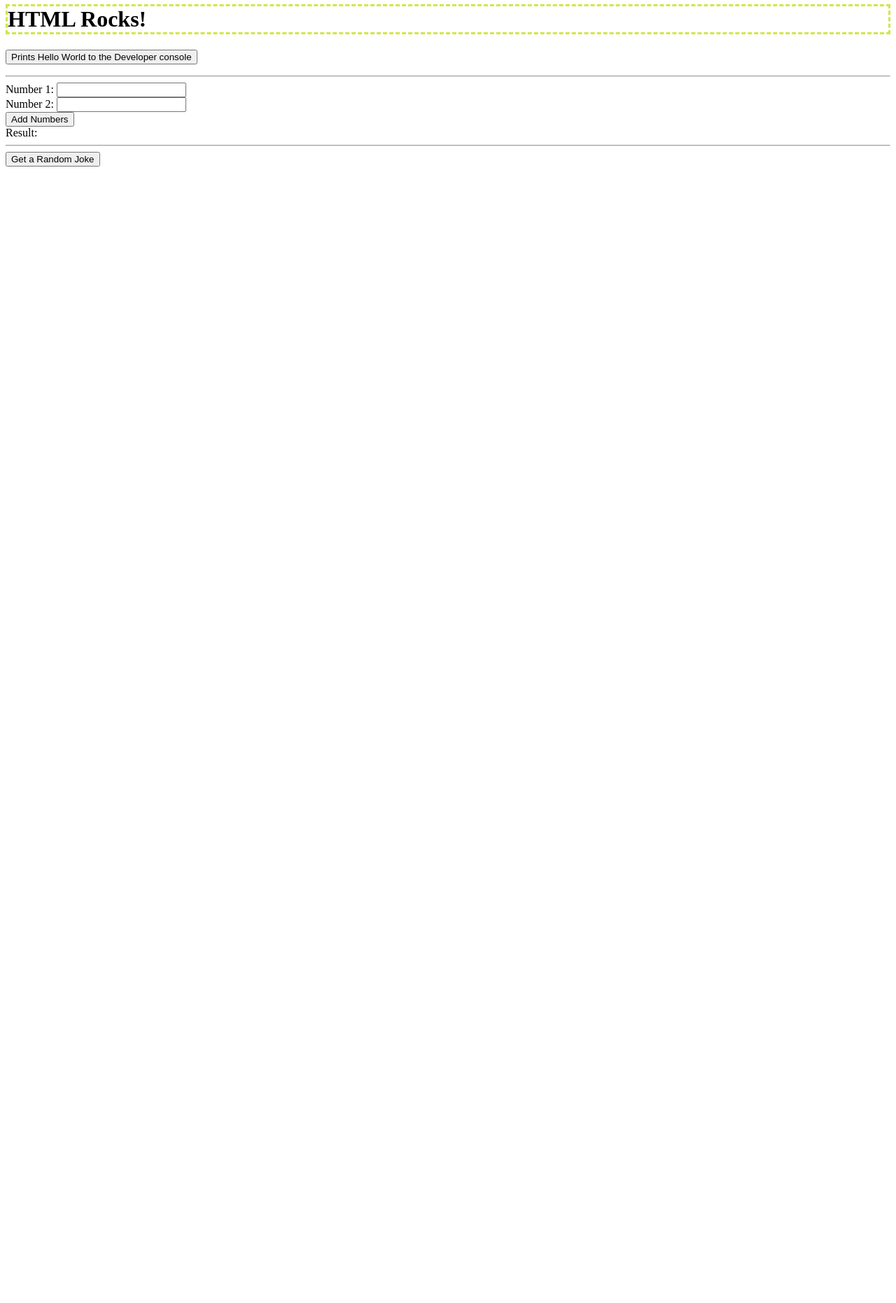
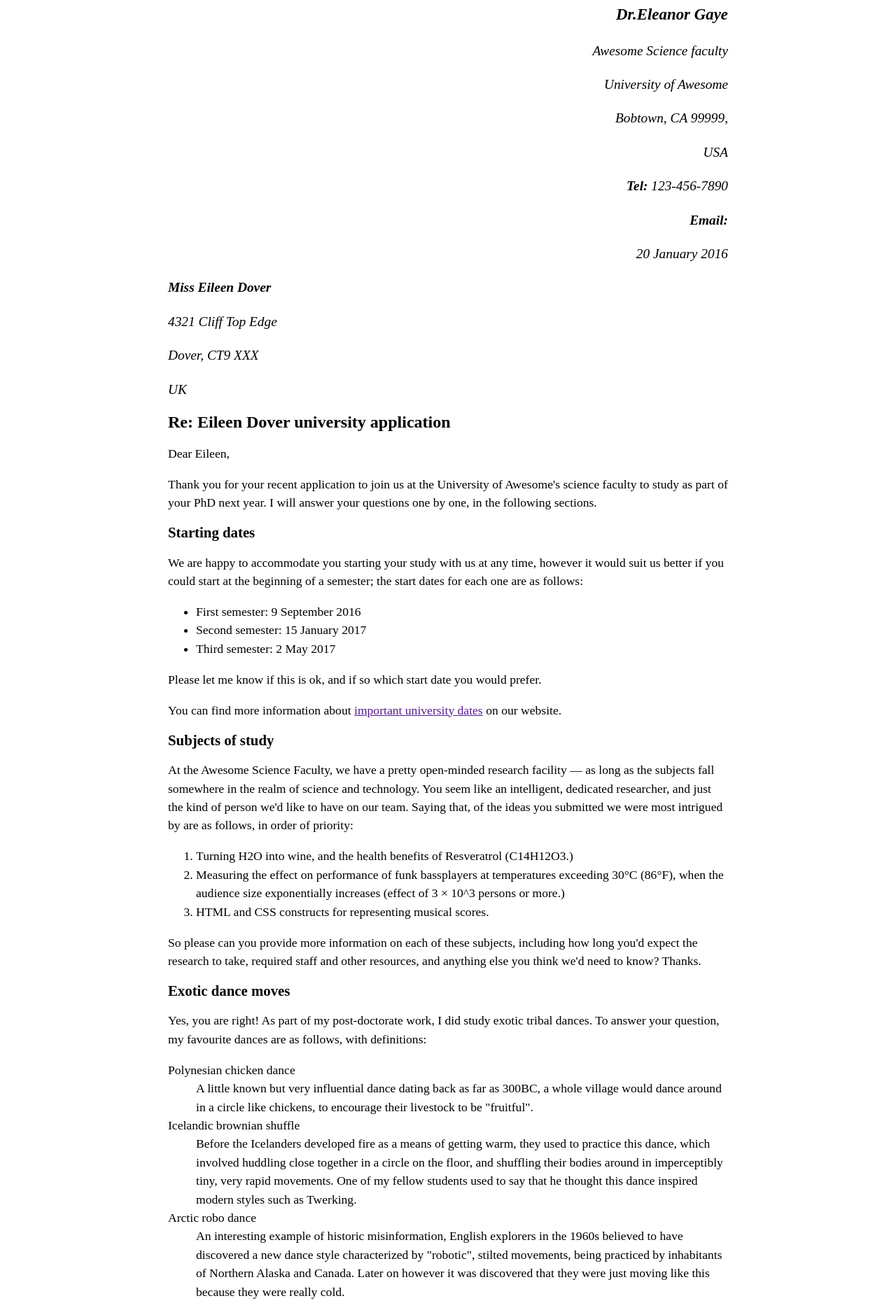
Before and after one commit to tonycukurs/CS408-HW3, a website: page index.html in a window 1280 px wide. Shown: the part 15-1877 px from the top of the page at 70% size. Before the commit the page ends 800 px from the top, so only its background shows below. Drawn offline with Linux system fonts and the light colour scheme.

Commit message:
edited index.html README.md and added the style.css

```diff
--- a/css/style.css
+++ b/css/style.css
@@ -1,4 +1,24 @@
-h1{
-  border-color: #d3e644;
-  border-style: dashed;
+body {
+  max-width: 800px;
+  margin: 0 auto;
 }
+
+.sender-column {
+  text-align: right;
+}
+
+h1 {
+  font-size: 1.5em;
+}
+
+h2 {
+  font-size: 1.3em;
+}
+
+p,ul,ol,dl,address {
+  font-size: 1.1em;
+}
+
+p, li, dd, dt, address {
+  line-height: 1.5;
+}
--- a/index.html
+++ b/index.html
@@ -3,76 +3,95 @@
 
 <head>
   <meta charset="utf-8">
-  <title>Hello World!</title>
-  <meta name="description" content="">
+  <title>Letter</title>
+  <meta name="Dr. Eleanor Gaye" content="">
   <meta name="viewport" content="width=device-width, initial-scale=1">
   <link rel="stylesheet" href="css/style.css">
   <link rel="shortcut icon" href="img/favicon.ico">
 </head>
 
 <body>
-  <h1>HTML Rocks!</h1>
-  <p>
-    <button  onclick="helloWorld()">Prints Hello World to the Developer console</button>
-  </p>
-  <hr>
-  <form id="addForm">
-    <label for="num1">Number 1:</label>
-    <input type="number" id="num1" name="num1" required>
-    <br>
-    <label for="num2">Number 2:</label>
-    <input type="number" id="num2" name="num2" required>
-    <br>
-    <button type="submit">Add Numbers</button>
-  </form>
 
-  <label id="result">Result:</label>
+    <address class="sender-column">
+  <h2>Dr.Eleanor Gaye</h2>
+    <p>Awesome Science faculty</p>
+    <p>University of Awesome</p>
+    <p>Bobtown, CA 99999,</p>
+    <p>USA</p>
+    <p><strong>Tel:</strong> 123-456-7890</p>
+    <p><strong>Email:</strong>
+    <p>20 January 2016</p>
+    </address>
 
-  <hr>
+    <address>
+    <p><strong>Miss Eileen Dover</strong></p>
+    <p>4321 Cliff Top Edge</p>
+    <p>Dover, CT9 XXX</p>
+    <p>UK</p>
+    </address>
 
-  <button id="jokeButton">Get a Random Joke</button>
-  <p id="joke"></p>
+    <h1>Re: Eileen Dover university application</h1>
+    <p>Dear Eileen,</p>
+    <p>Thank you for your recent application to join us at the University of Awesome's science faculty to study as part of your PhD next year.
+       I will answer your questions one by one, in the following sections.
+    </p>
+    <h2>Starting dates</h2>
+    <p>We are happy to accommodate you starting your study with us at any time, however it would suit us better if you could start at the beginning
+       of a semester; the start dates for each one are as follows:
+    </p>
 
-  <script type="module" script="js/main.js">
-    import {helloWorld, add, fetchRandomJoke} from './js/main.js';
+    <ul>
+      <li>First semester: 9 September 2016</li>
+      <li>Second semester: 15 January 2017</li>
+      <li>Third semester: 2 May 2017</li>
+    </ul>
 
-    // This shows how to assign a function to the window object
-    // so that it can be called from the browser console
-    window.helloWorld = helloWorld;
+    <P>Please let me know if this is ok, and if so which start date you would prefer.</P>
+    <P>You can find more information about <a href="">important university dates</a> on our website.
+    </P>
 
-    // This shows how to add an event listener to a button in the HTML
-    // and call a function when the button is clicked
-    const form = document.getElementById('addForm');
-    form.addEventListener('submit', function(e) {
-      e.preventDefault();
-      const num1 = parseFloat(document.getElementById('num1').value);
-      const num2 = parseFloat(document.getElementById('num2').value);
-      try{
-        const result = add(num1, num2);
-        document.getElementById('result').textContent = `Result: ${result}`;
-      }catch(e){
-        console.error(e);
-        document.getElementById('result').textContent = `Error: ${e.message}`;
-      }
+    <h2>Subjects of study</h2>
+    <p>At the Awesome Science Faculty, we have a pretty open-minded research facility — as long as the subjects fall somewhere
+       in the realm of science and technology. You seem like an intelligent, dedicated researcher, and just the kind of person
+        we'd like to have on our team. Saying that, of the ideas you submitted we were most intrigued by are as follows, in order of priority:
+    </p>
 
-    });
+    <ol>
+      <li>Turning H2O into wine, and the health benefits of Resveratrol (C14H12O3.)</li>
+      <li>Measuring the effect on performance of funk bassplayers at temperatures exceeding 30°C (86°F),
+         when the audience size exponentially increases (effect of 3 × 10^3 persons or more.)</li>
+      <li>HTML and CSS constructs for representing musical scores.</li>
+    </ol>
 
-    // this shows how to add an event listener to a button in the HTML
-    // that calls a function that fetches a random joke from an API
-    // and displays it on the page
-    const jokebtn = document.getElementById('jokeButton');
-    const jokeresult = document.getElementById('joke');
-    jokebtn.addEventListener('click', async () => {
-      try {
-        jokeresult.textContent = 'Loading...';
-        const joke = await fetchRandomJoke();
-        document.getElementById('joke').textContent = joke;
-      } catch (e) {
-        console.error(e);
-        document.getElementById('joke').textContent = `Error: ${e.message}`;
-      }
-    });
-  </script>
+    <p>So please can you provide more information on each of these subjects, including how long you'd expect the research to take,
+       required staff and other resources, and anything else you think we'd need to know? Thanks.</p>
+
+    <h2>Exotic dance moves</h2>
+    <p>Yes, you are right! As part of my post-doctorate work, I did study exotic tribal dances.
+       To answer your question, my favourite dances are as follows, with definitions:
+    </p>
+
+    <dl>
+      <dt>Polynesian chicken dance</dt>
+      <dd>A little known but very influential dance dating back as far as 300BC, a whole village would dance around in a circle like chickens,
+         to encourage their livestock to be "fruitful".
+      </dd>
+      <dt>Icelandic brownian shuffle</dt>
+      <dd>Before the Icelanders developed fire as a means of getting warm, they used to practice this dance, which involved huddling close together
+         in a circle on the floor, and shuffling their bodies around in imperceptibly tiny, very rapid movements.
+          One of my fellow students used to say that he thought this dance inspired modern styles such as Twerking.
+        </dd>
+      <dt>Arctic robo dance</dt>
+      <dd>An interesting example of historic misinformation, English explorers in the 1960s believed to have discovered
+        a new dance style characterized by "robotic", stilted movements, being practiced by inhabitants of Northern Alaska and Canada.
+         Later on however it was discovered that they were just moving like this because they were really cold.
+      </dd>
+
+      <p>For more of my research, see my <a href="">exotic dance research page.</a></p>
+
+      <p>Yours sincerely,</p>
+      <p>Dr. Eleanor Gaye</p>
+      <p>University of Awesome motto: "Be awesome to each other." -- <address> The memoirs of Bill S Preston, Esq</address></p>
 
 </body>
 
```
Also changed, not shown: README.md.
